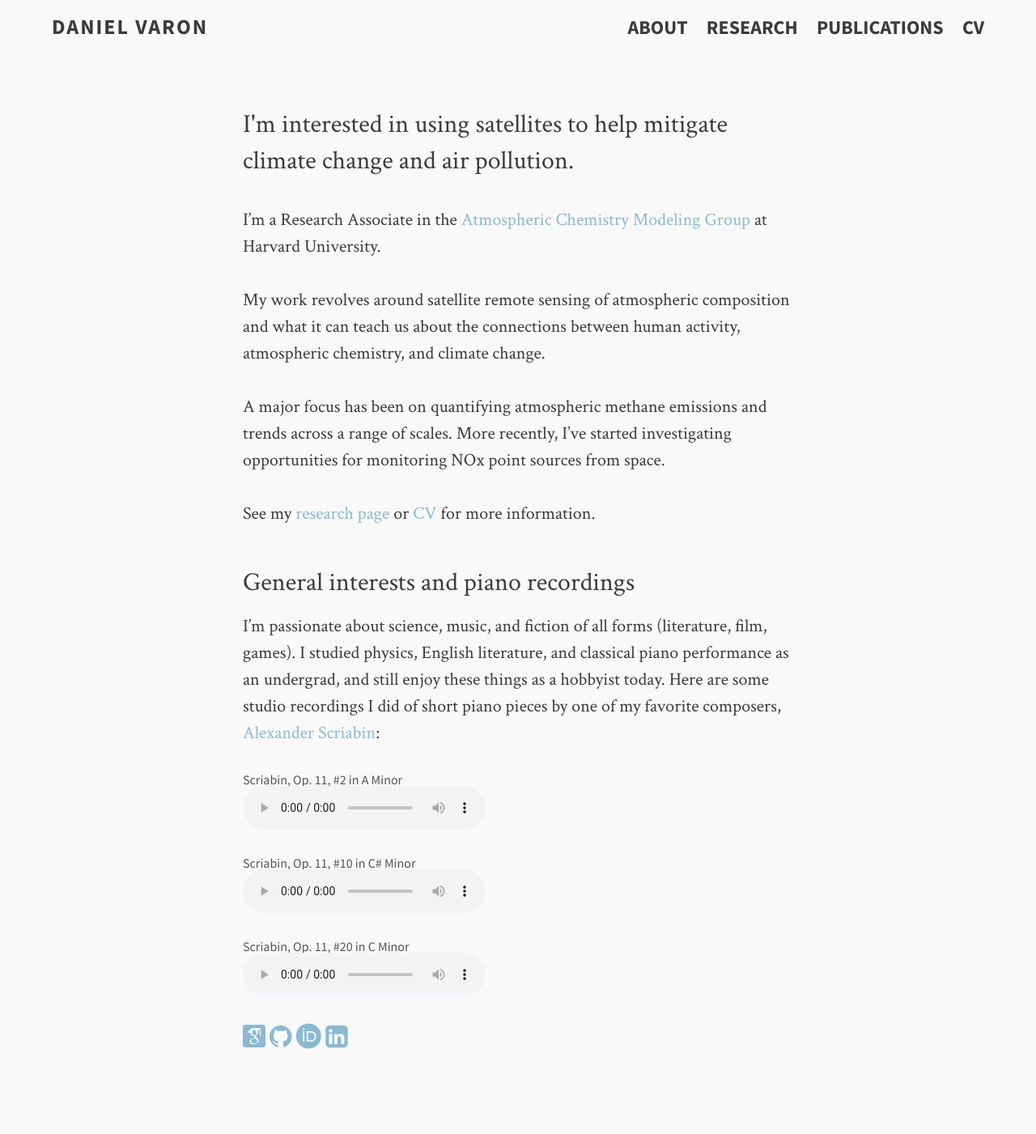
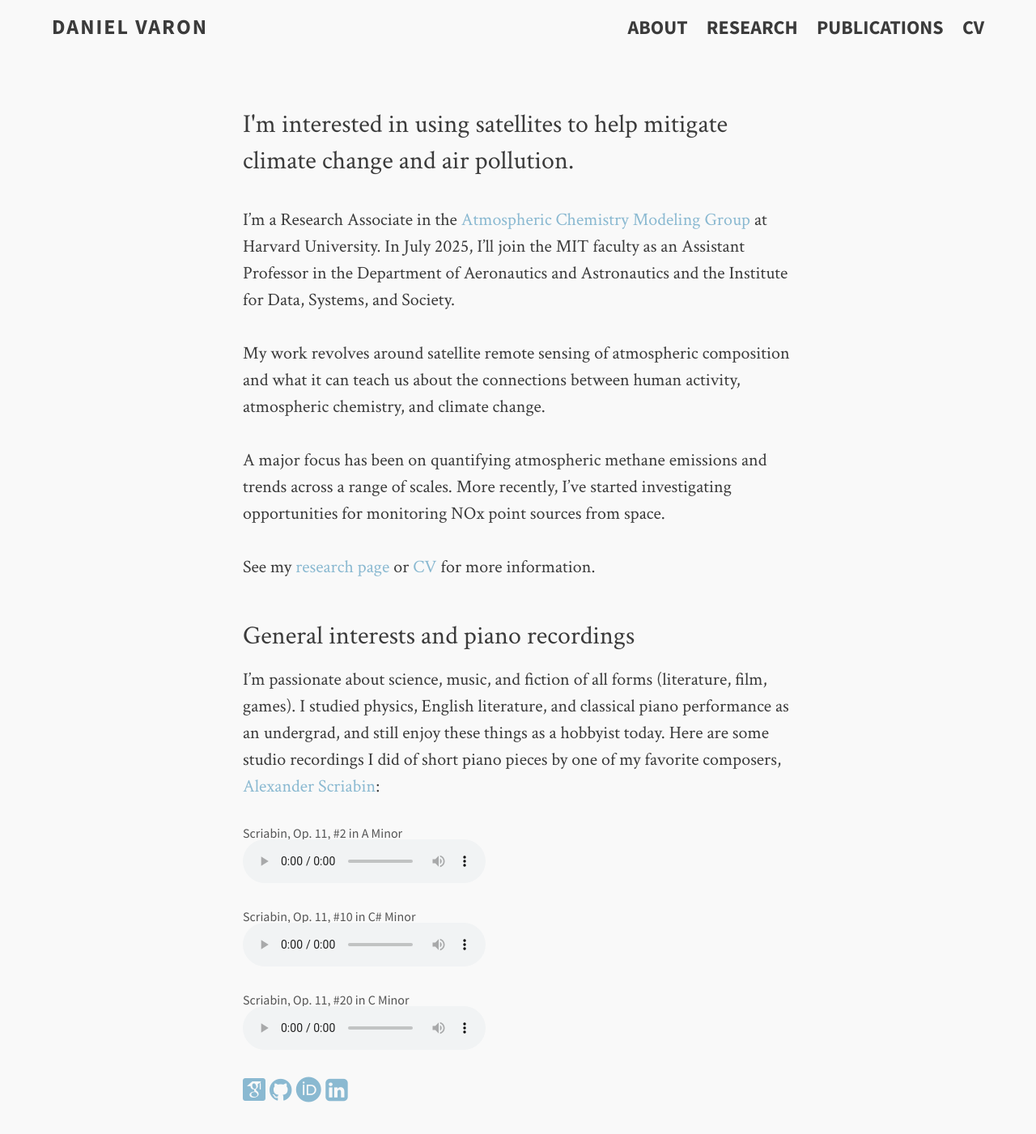
Before and after one commit to djvaron/djvaron.github.io, a Jekyll site: the page built from about.md, in a window 1280 px wide. Shown: the whole page at 81% size. Built offline with Jekyll 4.4.1, drawn with Linux system fonts in a browser that asks for light colours; some web fonts are replaced; before the commit the page ends 1335 px from its top, so only the background shows below that.

Commit message:
update about page to include MIT

```diff
--- a/about.md
+++ b/about.md
@@ -6,7 +6,7 @@ description: I'm interested in using satellites to help mitigate climate change
 tags: [daniel varon, methane, satellites, about]
 ---
 
-I'm a Research Associate in the <a href="http://acmg.seas.harvard.edu/" target="_blank">Atmospheric Chemistry Modeling Group</a> at Harvard University.
+I'm a Research Associate in the <a href="http://acmg.seas.harvard.edu/" target="_blank">Atmospheric Chemistry Modeling Group</a> at Harvard University. In July 2025, I'll join the MIT faculty as an Assistant Professor in the Department of Aeronautics and Astronautics and the Institute for Data, Systems, and Society.
 
 My work revolves around satellite remote sensing of atmospheric composition and what it can teach us about the connections between human activity, atmospheric chemistry, and climate change.
 
```
